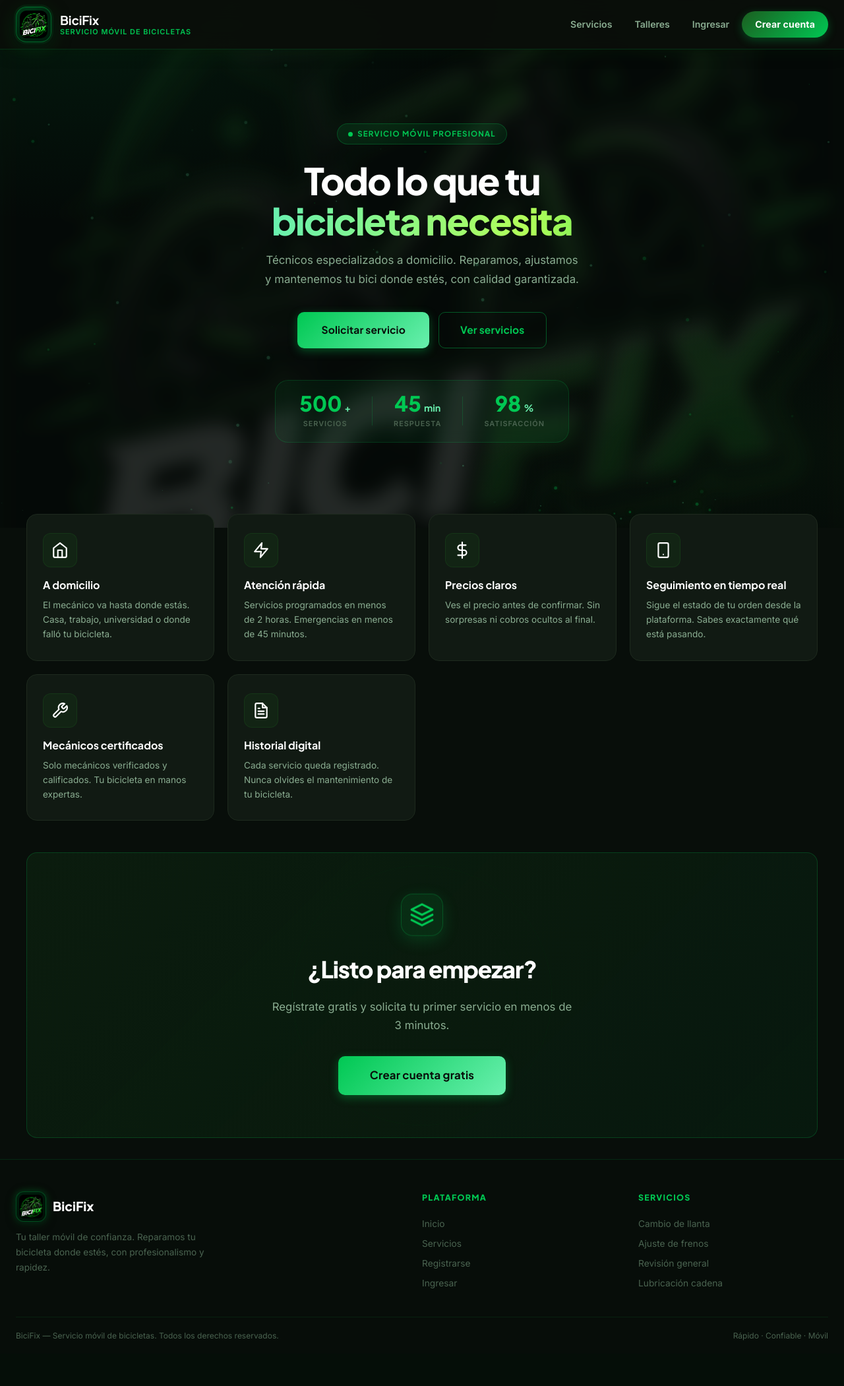
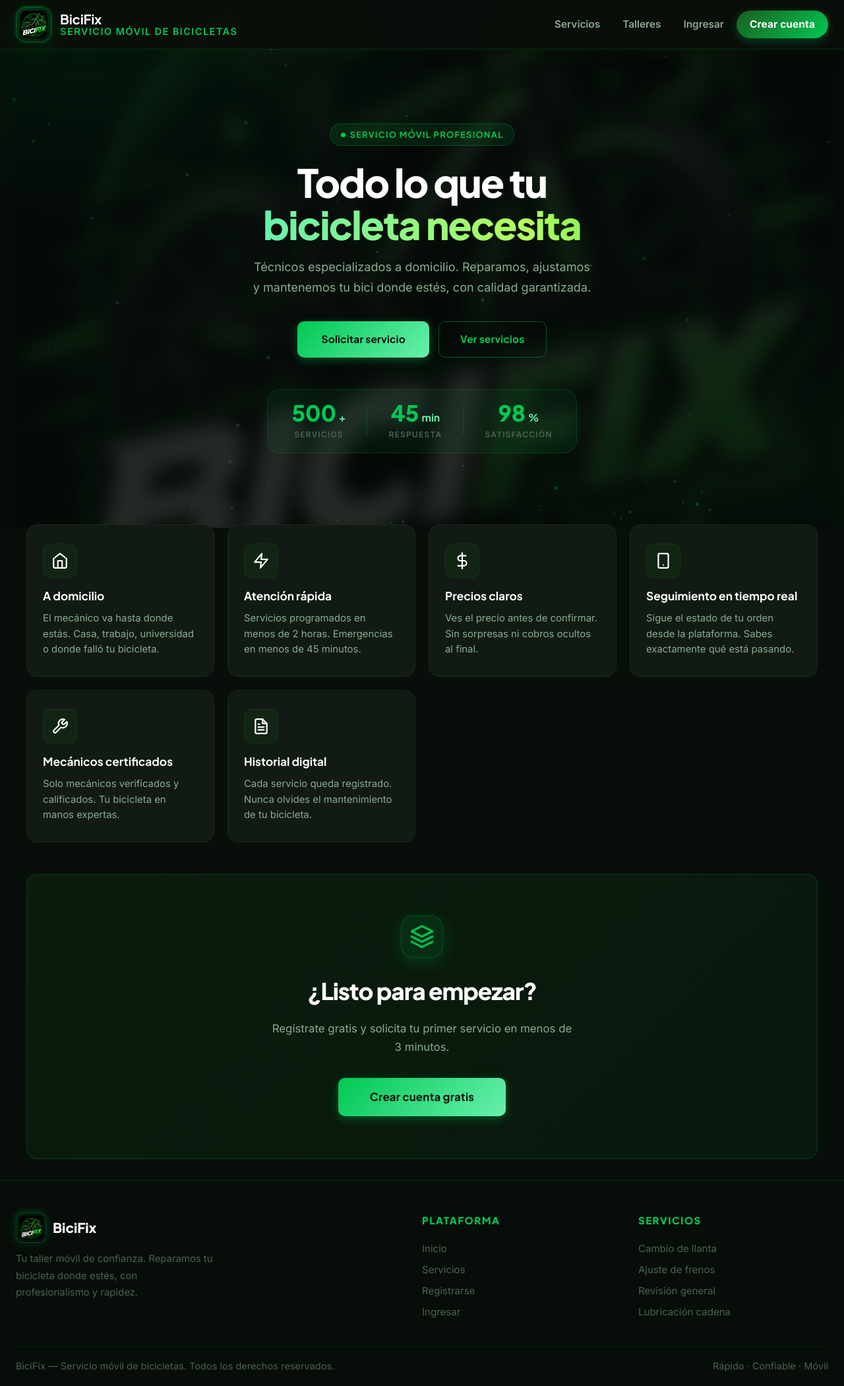
Before and after one commit to Roois334/BiciFix, a Flask app: page / in a window 1280 px wide. Shown: the whole page at 66% size. Before the commit the page ends 2032 px from the top, so only its background shows below. Run offline with Flask 3, Linux system fonts and the light colour scheme.

Commit message:
style: aumentar tamaño de fuente en todo el proyecto

```diff
--- a/static/css/style.css
+++ b/static/css/style.css
@@ -136,13 +136,13 @@ a { text-decoration:none; color:inherit; transition:color var(--transition); }
 .brand-text { display:flex; flex-direction:column; line-height:1.15; }
 .brand-text strong {
   font-family:'Plus Jakarta Sans', -apple-system, BlinkMacSystemFont, 'Segoe UI', sans-serif;
-  font-size:1.18rem; font-weight:700;
+  font-size:1.26rem; font-weight:700;
   letter-spacing:-.01em;
   color: inherit;
   text-transform: none;
 }
 .brand-text span {
-  font-size:.68rem; color:var(--va);
+  font-size:.92rem; color:var(--va);
   font-weight:600; letter-spacing:.09em;
   text-transform:uppercase;
 }
@@ -152,7 +152,7 @@ a { text-decoration:none; color:inherit; transition:color var(--transition); }
 
 .nav-link {
   padding:8px 15px; border-radius:var(--radius-pill);
-  color:var(--gt); font-weight:600; font-size:.88rem;
+  color:var(--gt); font-weight:600; font-size:.96rem;
   transition:background var(--transition), color var(--transition), transform var(--transition);
   position:relative;
 }
@@ -168,7 +168,7 @@ a { text-decoration:none; color:inherit; transition:color var(--transition); }
   display:inline-flex; align-items:center; gap:6px;
   padding:9px 20px; border-radius:var(--radius-pill);
   background:linear-gradient(135deg, var(--v1), var(--va));
-  color:#fff; font-weight:700; font-size:.88rem;
+  color:#fff; font-weight:700; font-size:.96rem;
   box-shadow:0 4px 14px rgba(0,200,83,.3);
   transition:all var(--transition); letter-spacing:.01em;
   border:none; cursor:pointer;
@@ -377,19 +377,19 @@ a { text-decoration:none; color:inherit; transition:color var(--transition); }
 }
 .footer-logo strong {
   font-family:'Plus Jakarta Sans', sans-serif;
-  font-size:1.2rem; font-weight:800; color:var(--bl);
+  font-size:1.28rem; font-weight:800; color:var(--bl);
 }
 .footer-brand-col p {
-  font-size:.85rem; color:var(--gs); line-height:1.7; max-width:300px;
+  font-size:.93rem; color:var(--gs); line-height:1.7; max-width:300px;
 }
 .footer-col h4 {
   font-family:'Plus Jakarta Sans', sans-serif;
-  font-size:.78rem; font-weight:800; letter-spacing:.1em;
+  font-size:.94rem; font-weight:800; letter-spacing:.1em;
   text-transform:uppercase; color:var(--va);
   margin-bottom:14px;
 }
 .footer-col a {
-  display:block; font-size:.86rem; color:var(--gs);
+  display:block; font-size:.94rem; color:var(--gs);
   padding:4px 0; transition:color var(--transition);
 }
 .footer-col a:hover { color:var(--vn); }
@@ -401,7 +401,7 @@ a { text-decoration:none; color:inherit; transition:color var(--transition); }
   flex-wrap:wrap; gap:8px;
 }
 .footer-bottom p {
-  font-size:.75rem; color:var(--gs);
+  font-size:.91rem; color:var(--gs);
 }
 
 /* ===== PAGE HEADERS ===== */
@@ -649,16 +649,16 @@ tbody td { padding:12px 16px; font-size:.85rem; color:var(--gt); }
   display:inline-flex; align-items:center; gap:7px;
   background:rgba(0,200,83,.1); border:1px solid rgba(0,200,83,.25);
   color:var(--va); font-family:'Plus Jakarta Sans',sans-serif;
-  font-size:.72rem; font-weight:700; letter-spacing:.1em;
+  font-size:.80rem; font-weight:700; letter-spacing:.1em;
   text-transform:uppercase; padding:6px 16px; border-radius:99px; margin-bottom:24px;
 }
 .hero-title {
   font-family:'Plus Jakarta Sans',sans-serif;
-  font-size:3.5rem; font-weight:900; line-height:1.08;
+  font-size:3.7rem; font-weight:900; line-height:1.08;
   color:var(--bl); margin-bottom:16px; letter-spacing:-.03em;
 }
 .hero-title span { color:var(--va); }
-.hero-sub { font-size:1.05rem; color:var(--gt); max-width:560px; margin:0 auto 36px; line-height:1.7; }
+.hero-sub { font-size:1.13rem; color:var(--gt); max-width:560px; margin:0 auto 36px; line-height:1.7; }
 .hero-btns { display:flex; gap:14px; justify-content:center; flex-wrap:wrap; }
 
 /* ===== FEATURES ===== */
@@ -669,16 +669,16 @@ tbody td { padding:12px 16px; font-size:.85rem; color:var(--gt); }
 }
 .feature-card:hover { border-color:rgba(0,200,83,.35); transform:translateY(-3px); }
 .feature-icon {
-  font-size:2rem; margin-bottom:14px;
+  font-size:2.1rem; margin-bottom:14px;
   width:52px; height:52px; background:rgba(27,94,32,.15);
   border:1px solid rgba(27,94,32,.3); border-radius:12px;
   display:flex; align-items:center; justify-content:center;
 }
 .feature-title {
   font-family:'Plus Jakarta Sans',sans-serif;
-  font-size:1rem; font-weight:700; color:var(--bl); margin-bottom:8px;
+  font-size:1.08rem; font-weight:700; color:var(--bl); margin-bottom:8px;
 }
-.feature-desc { font-size:.85rem; color:var(--gt); line-height:1.6; }
+.feature-desc { font-size:.93rem; color:var(--gt); line-height:1.6; }
 
 /* ===== SERVICIOS ===== */
 .servicios-grid { display:grid; grid-template-columns:repeat(auto-fill,minmax(280px,1fr)); gap:18px; }
@@ -946,19 +946,19 @@ tbody td { padding:12px 16px; font-size:.85rem; color:var(--gt); }
 .hstat-row { display: flex; align-items: baseline; gap: 2px; justify-content: center; }
 .hstat-num {
   font-family: 'Plus Jakarta Sans', sans-serif;
-  font-size: 2rem; font-weight: 900;
+  font-size: 2.1rem; font-weight: 900;
   color: var(--va);
   line-height: 1;
 }
 .hstat-suf {
   font-family: 'Plus Jakarta Sans', sans-serif;
-  font-size: .9rem; font-weight: 700;
+  font-size: .98rem; font-weight: 700;
   color: var(--vn);
   margin-left: 2px;
 }
 .hstat-label {
   display: block;
-  font-size: .68rem; font-weight: 600;
+  font-size: .76rem; font-weight: 600;
   color: var(--gs);
   text-transform: uppercase;
   letter-spacing: .09em;
```
Also changed, not shown: other parts of static/css/style.css (+51 -51 lines).
